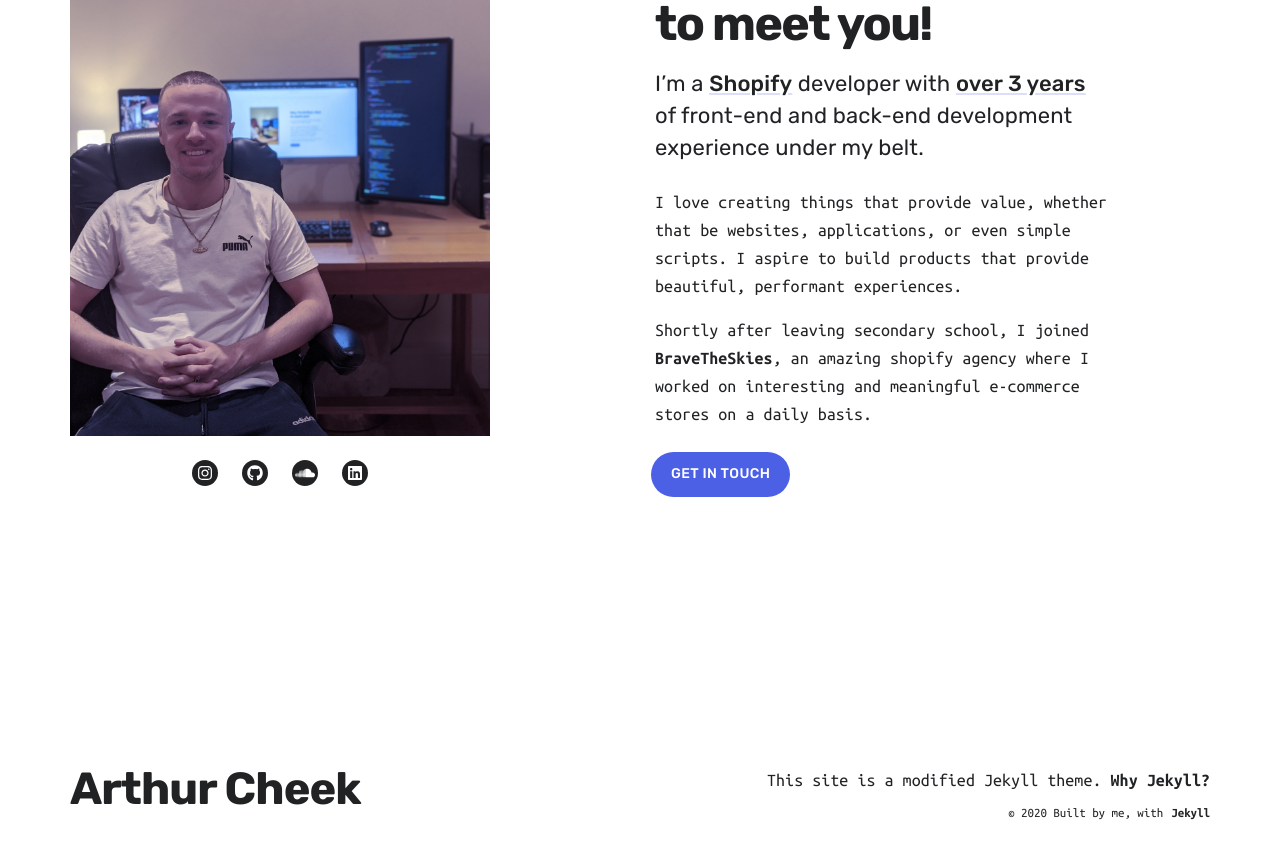
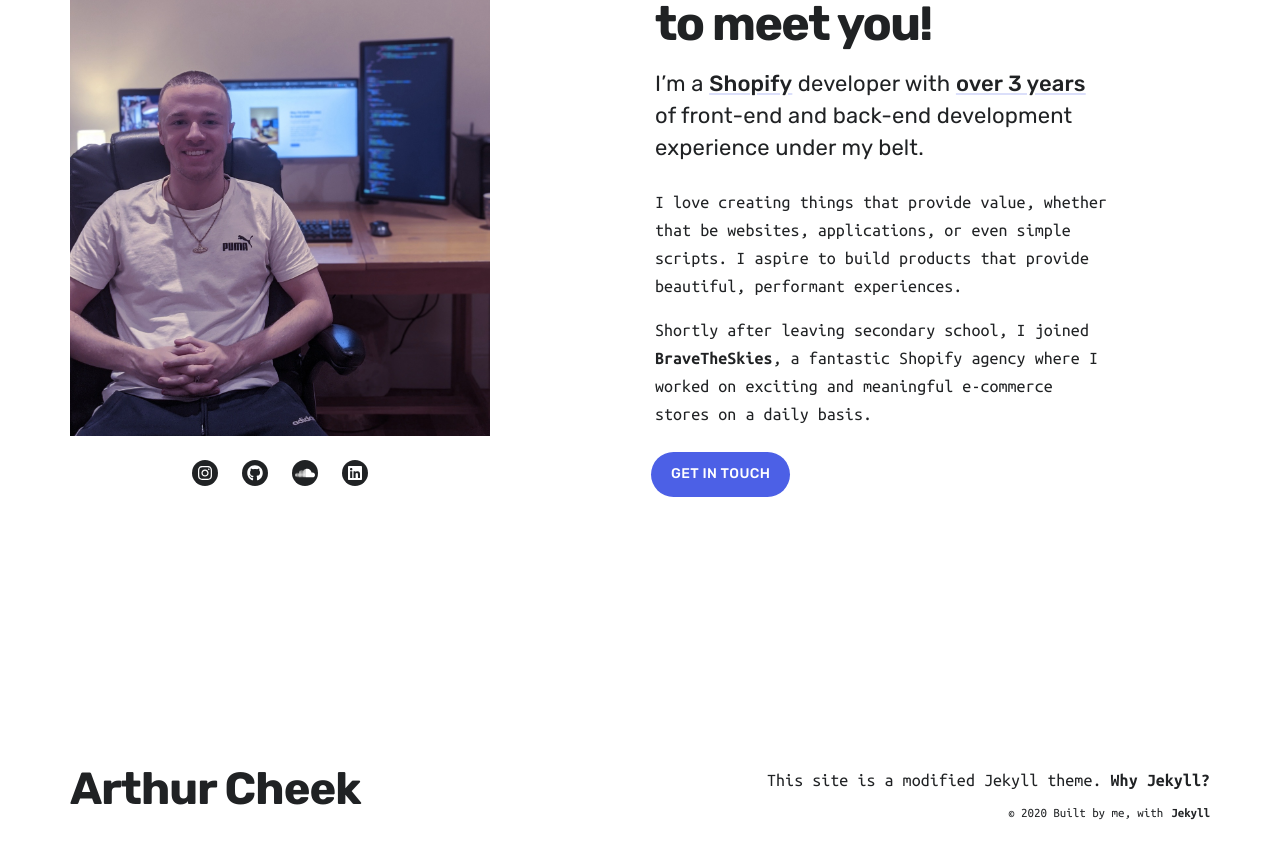
Before and after one commit to artyrcheek/artyrcheek.github.io, a Jekyll site: the page built from _projects/2019-07-26-bts-dashboard.md, in a window 1280 px wide and 900 px high, scrolled down 1911 px. Shown: the top 859 px of the window. Built offline with Jekyll 4.4.1, drawn with Linux system fonts in a browser that asks for light colours; nearby versions of some CDN libraries; some of the changed text lies outside the part shown.

Commit message:
wording changes and got rid of button that looked shit on mobile

```diff
--- a/_includes/section__about.html
+++ b/_includes/section__about.html
@@ -16,7 +16,7 @@
       </p>
 
       <p>I love creating things that provide value, whether that be websites, applications, or even simple scripts. I aspire to build products that provide beautiful, performant experiences.</p>
-      <p>Shortly after leaving secondary school, I joined <a href="https://bravetheskies.com">BraveTheSkies</a>, an amazing shopify agency where I worked on interesting and meaningful e-commerce stores on a daily basis.</p>
+      <p>Shortly after leaving secondary school, I joined <a href="https://bravetheskies.com">BraveTheSkies</a>, a fantastic Shopify agency where I worked on exciting and meaningful e-commerce stores on a daily basis.</p>
 
       <a href="#" class="cta button--fill contact-trigger js-contact">Get in Touch</a>
     </div>
--- a/_projects/2019-07-26-bts-dashboard.md
+++ b/_projects/2019-07-26-bts-dashboard.md
@@ -1,9 +1,9 @@
 ---
 title: Time tracking dashboard
-subtitle: A dashboard I created for my superiors at bravetheskies to speed up time tracking reports
+subtitle: A dashboard I created for my superiors at bravetheskies to speed up time tracking reports.
 tags: ["HTML", "SCSS", "Javascript", "Ruby on Rails", "GraphQL", "API's", "Heroku", "Git"]
 date: 2019-07-24 00:00:00
-description: I created this website with Ruby on Rails and integrated it with our companies time tracking softwares api's to give my bosses an easier time understanding whos working hardest
+description: I created this website with Ruby on Rails and integrated it with our companies time tracking softwares API's to give my bosses an easier time understanding whos working hardest.
 featured_image: notyet.jpg
 accent_color: '#4C60E6'
 gallery_images:
--- a/index.html
+++ b/index.html
@@ -23,7 +23,6 @@
 
 			<p style="max-width: none; text-align: right;" class="intro subtitle--light">
 				{{ page.description }}
-				<a href="#" class="hero__cta button--fill contact-trigger js-contact">Get In Touch</a>
 			</p>
 		</div>
 	</section>
@@ -83,7 +82,8 @@
           <a class="button--text" href="https://lightwaverf.com/">Lightwave</a>,
           <a class="button--text" href="https://www.indcsn.com/">indcsn</a>,
           <a class="button--text" href="https://thehundreds.uk/">The Hundreds UK</a>,
-          <a class="button--text" href="https://dukeanddexter.com/">Duke and Dexter</a>,
+          <a class="button--text" href="https://dukeanddexter.com/">Duke and Dexter</a>
+          and
           <a class="button--text" href="https://www.truevintage.com/">True Vintage</a>
         </p>
 
```
Also changed, not shown: _projects/2019-07-24-vela-label-printer.md (+2 -2 lines), _projects/2019-07-25-vela-flowers.md (+1 -1 lines), _projects/2019-07-27-york-emporium.md (+1 -1 lines), 12 other files.
